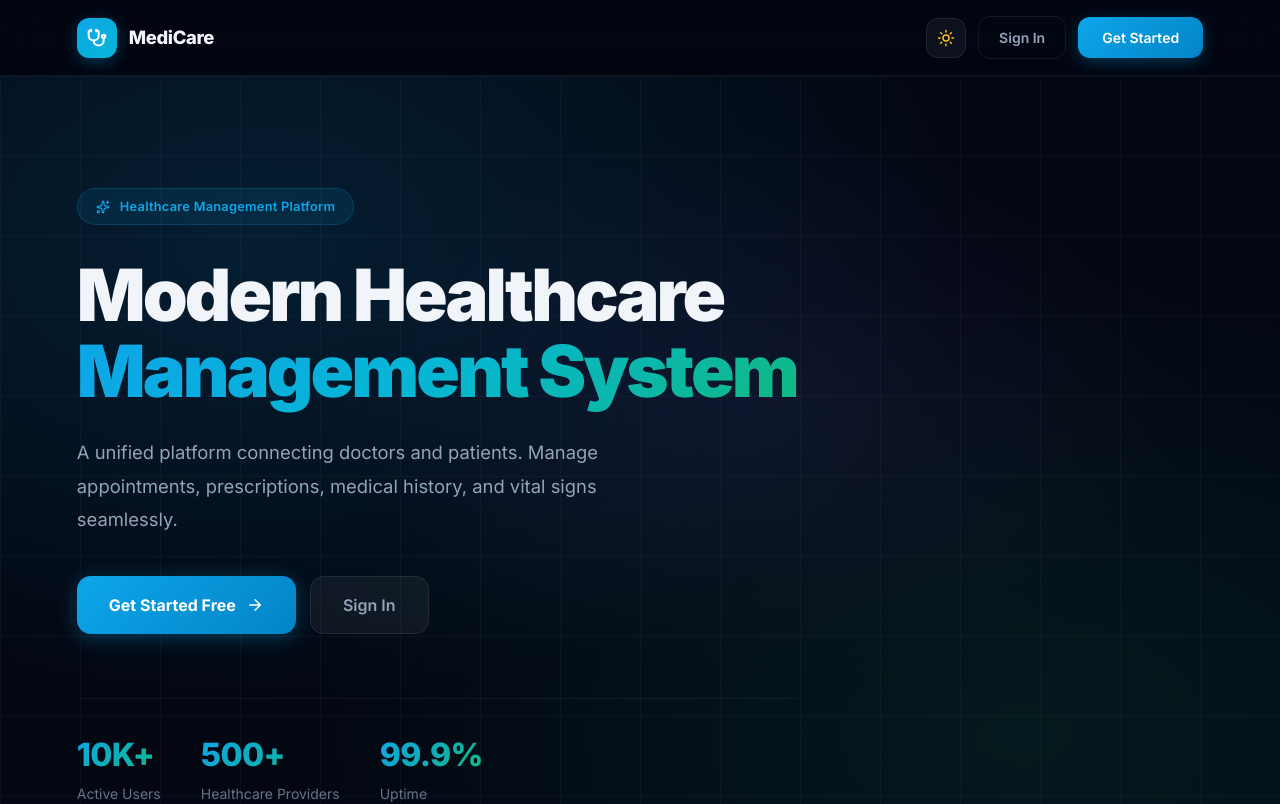
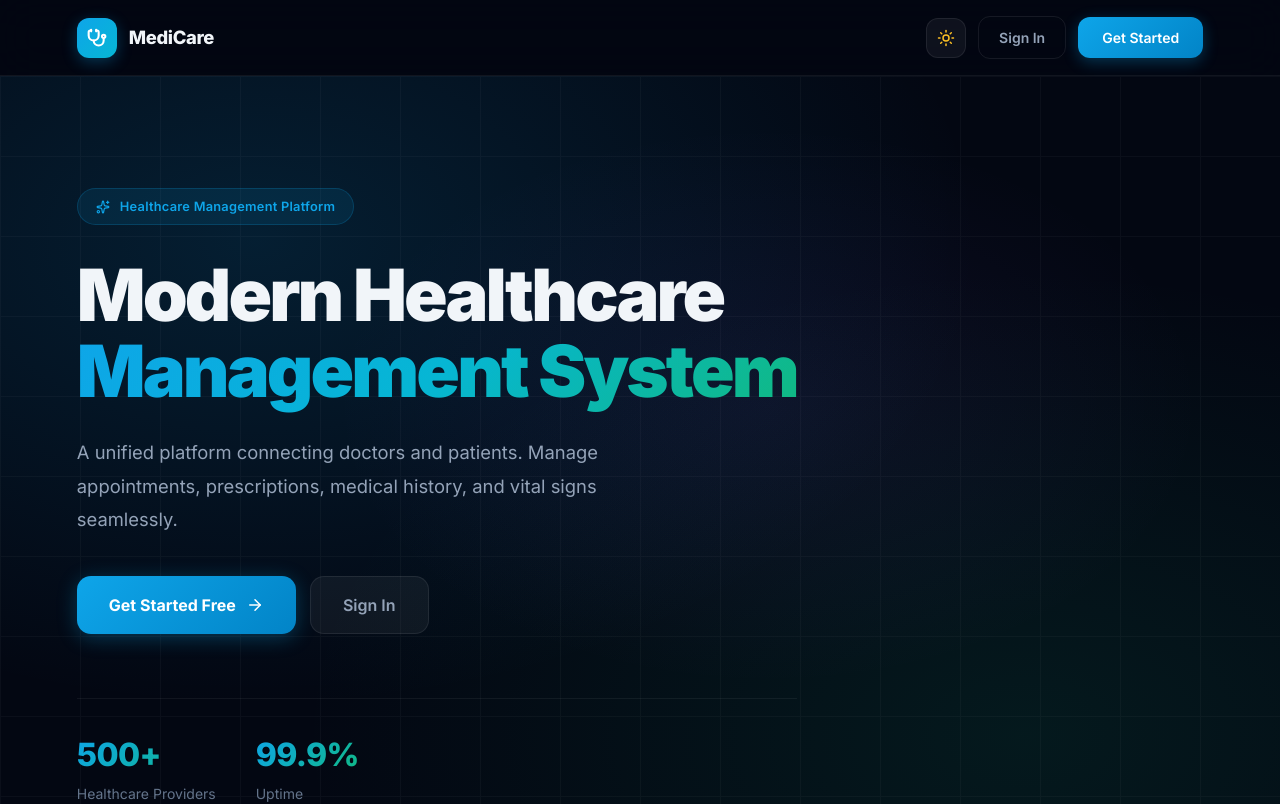
Before and after one commit to Samarth1542005/patient-management-system, a React (Vite) app in the folder client/: page / in a window 1280 px wide. Shown: the top 804 px of the page. Built offline with nearby package versions, Linux system fonts and the light colour scheme; no server answers.

Commit message:
Remove unecessary texts

```diff
--- a/client/src/pages/Landing.jsx
+++ b/client/src/pages/Landing.jsx
@@ -411,7 +411,7 @@ export default function Landing() {
             }}
           >
             {[
-              { value: "10K+", label: "Active Users" },
+              // { value: "10K+", label: "Active Users" },
               { value: "500+", label: "Healthcare Providers" },
               { value: "99.9%", label: "Uptime" },
             ].map((stat) => (
```
